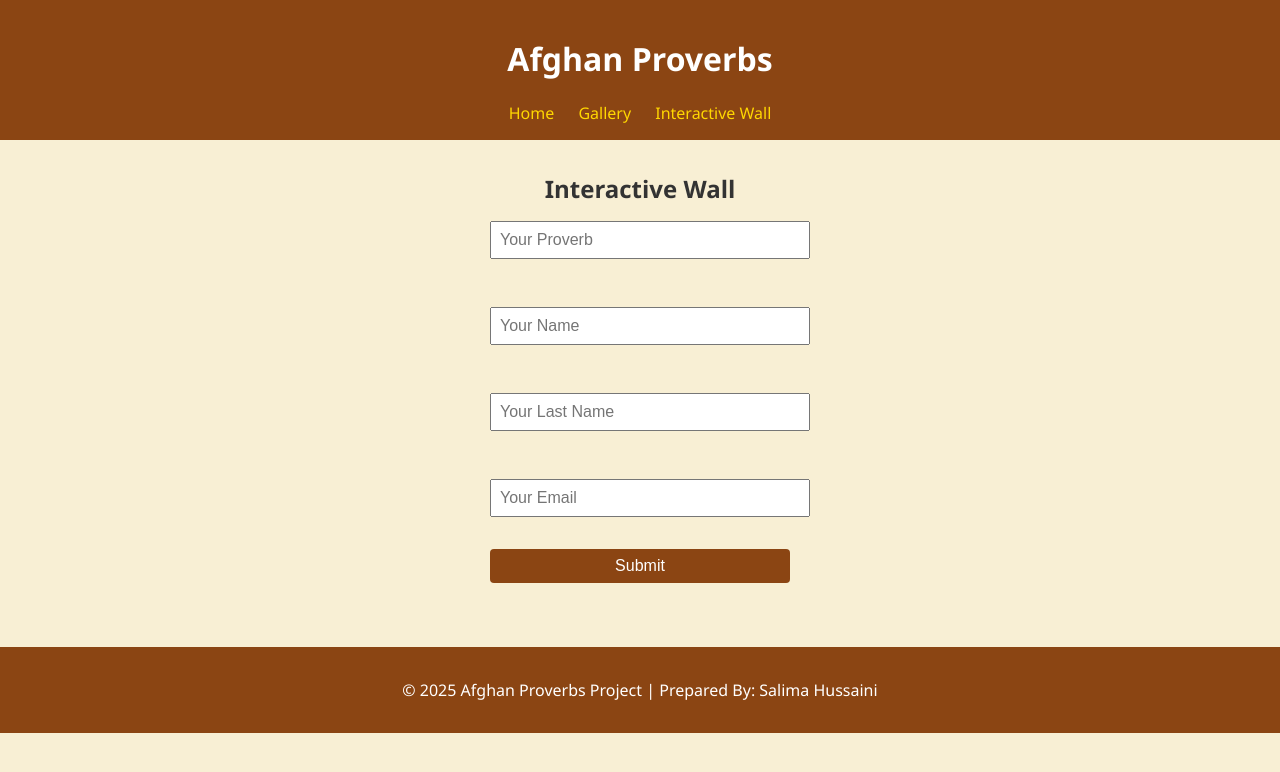
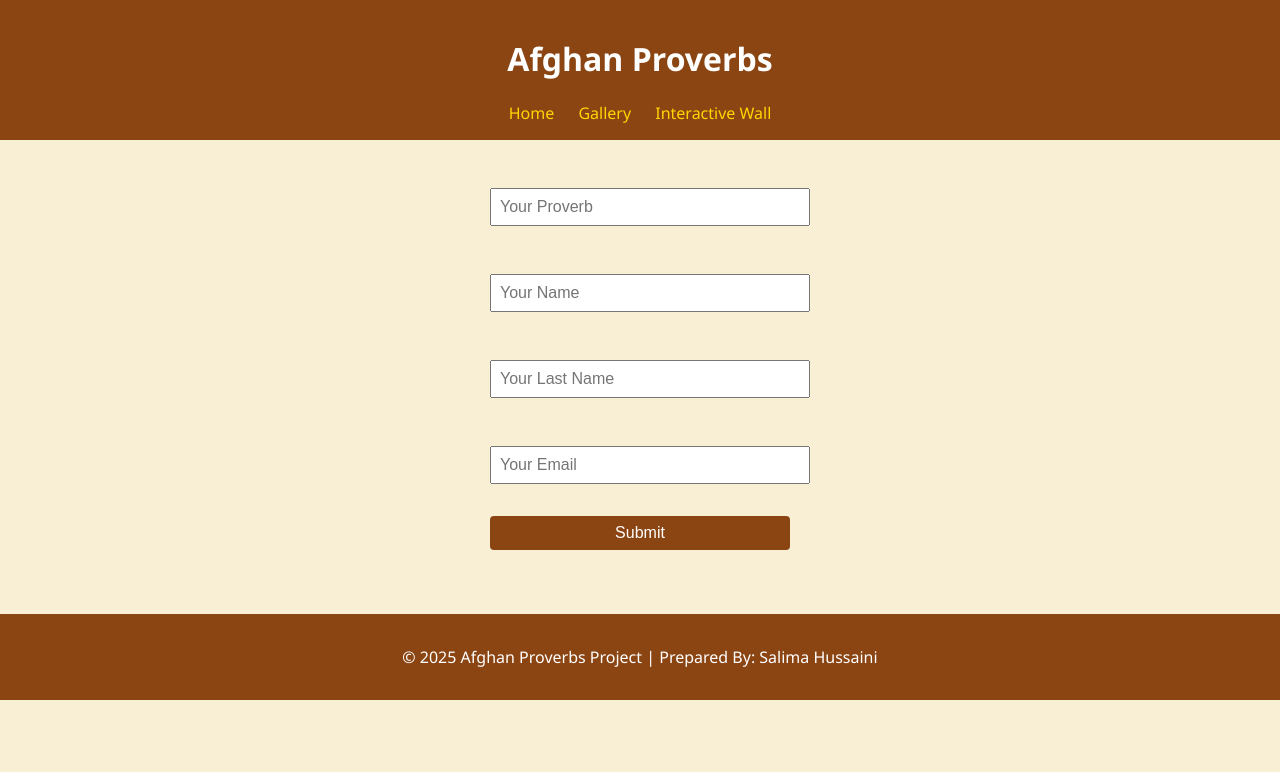
Before and after one commit to SalimaHussaini/Afghan-Proverbs, a plain HTML site: page wall.html in a window 1280 px wide. Drawn offline with Linux system fonts and the light colour scheme.

Commit message:
Update wall.html

```diff
--- a/wall.html
+++ b/wall.html
@@ -16,7 +16,6 @@
   </header>
 
   <section class="wall">
-    <h2 class="centered-text">Interactive Wall</h2>
     <form>
       <input type="text" placeholder="Your Proverb" required />
       <input type="text" placeholder="Your Name" required />
```
